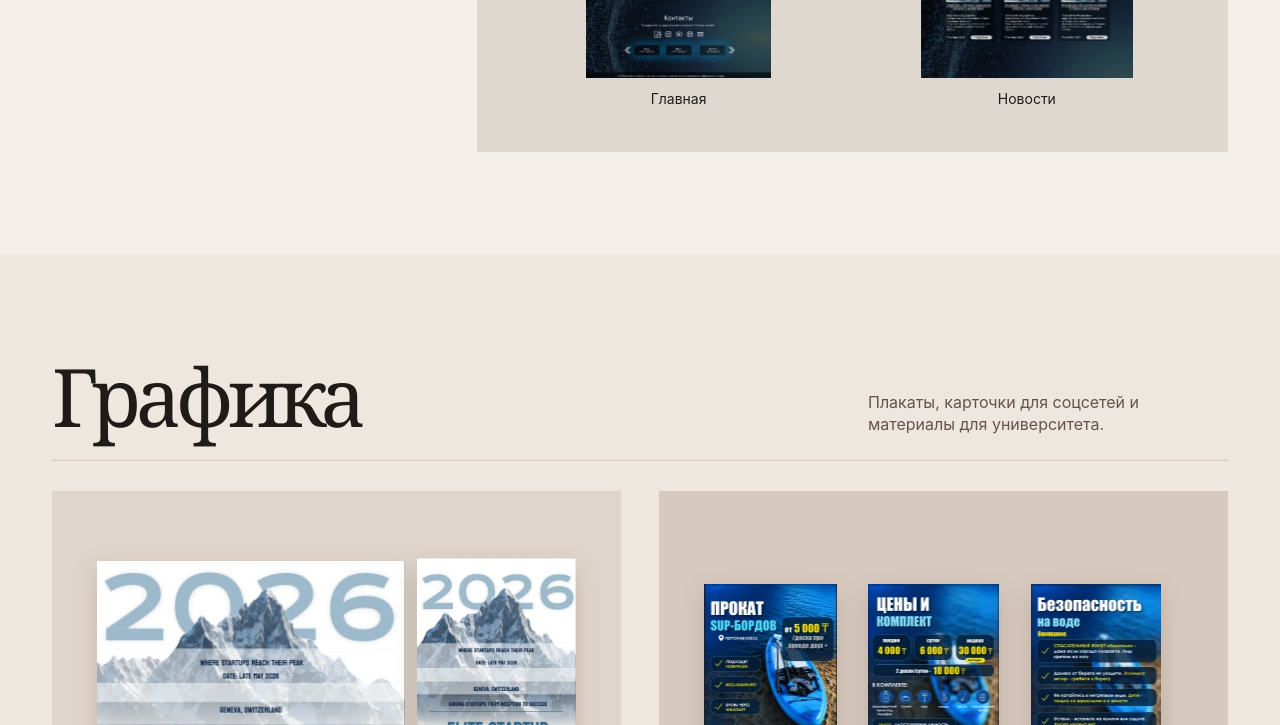
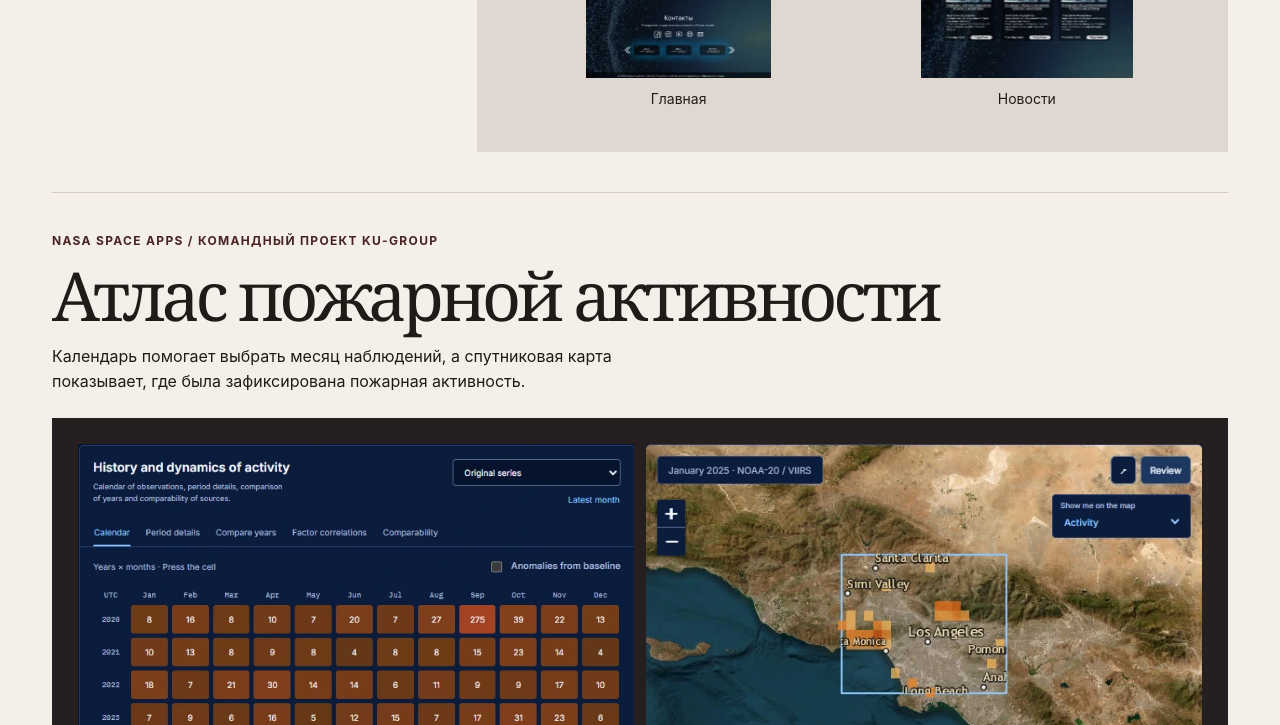
Before and after one commit to Oksana77-f/film-portfolio, a plain HTML site: page index.html in a window 1280 px wide. Shown: the part 3855-4580 px from the top of the page. Drawn offline with Linux system fonts and the light colour scheme.

Commit message:
Show fire activity atlas interface

```diff
--- a/index.html
+++ b/index.html
@@ -87,7 +87,7 @@
     <section class="section wrap" id="interfaces" aria-labelledby="interfaces-title">
       <div class="section-intro">
         <h2 id="interfaces-title">Интерфейсы</h2>
-        <p>Приложение для часов, карта аварийности и университетские веб-макеты.</p>
+        <p>Приложение для часов, геоаналитика и университетские веб-макеты.</p>
       </div>
       <article class="interface">
         <div class="interface-copy">
@@ -134,6 +134,23 @@
         <div class="sana-board">
           <figure><a class="zoom" href="./assets/ai-sana-home.webp" data-zoom aria-label="Увеличить главную страницу AI SANA"><img src="./assets/ai-sana-home.webp" alt="Главная страница AI SANA с карточками ИИ-агентов" width="221" height="456" loading="lazy"></a><figcaption>Главная</figcaption></figure>
           <figure><a class="zoom" href="./assets/ai-sana-news.webp" data-zoom aria-label="Увеличить страницу новостей AI SANA"><img src="./assets/ai-sana-news.webp" alt="Страница новостей AI SANA с карточками публикаций" width="222" height="399" loading="lazy"></a><figcaption>Новости</figcaption></figure>
+        </div>
+      </article>
+      <article class="interface interface-data atlas">
+        <div class="interface-copy">
+          <p class="eyebrow">NASA Space Apps / командный проект KU-group</p>
+          <h3>Атлас пожарной активности</h3>
+          <p>Календарь помогает выбрать месяц наблюдений, а спутниковая карта показывает, где была зафиксирована пожарная активность.</p>
+        </div>
+        <div class="data-board">
+          <figure>
+            <a class="zoom" href="./assets/fire-calendar.webp" data-zoom aria-label="Увеличить календарь наблюдений"><img src="./assets/fire-calendar.webp" alt="Календарь пожарной активности по годам и месяцам" width="662" height="434" loading="lazy"></a>
+            <figcaption>Календарь наблюдений</figcaption>
+          </figure>
+          <figure>
+            <a class="zoom" href="./assets/fire-map.webp" data-zoom aria-label="Увеличить спутниковую карту"><img src="./assets/fire-map.webp" alt="Спутниковая карта Лос-Анджелеса с выделенными ячейками пожарной активности" width="597" height="386" loading="lazy"></a>
+            <figcaption>Спутниковая карта</figcaption>
+          </figure>
         </div>
       </article>
     </section>
--- a/styles.css
+++ b/styles.css
@@ -104,6 +104,7 @@ h3 { font-size: clamp(1.25rem, 2.4vw, 2rem); line-height: 1.16; letter-spacing:
 .interface-copy .note { margin-top: 12px; }
 .watch-board, .sana-board { display: grid; grid-template-columns: 1fr 1fr; align-items: start; gap: clamp(12px, 3vw, 30px); padding: clamp(14px, 4vw, 42px); }
 .interface.interface-data { grid-template-columns: 1fr; gap: 24px; padding-bottom: 40px; }
+.interface.atlas { margin-top: 40px; padding-bottom: 0; }
 .interface-data .interface-copy p:not(.eyebrow) { max-width: 62ch; }
 .data-board { display: grid; grid-template-columns: 1fr 1fr; gap: 12px; padding: clamp(12px, 2.5vw, 26px); background: #251f1f; color: #efdfd8; }
 .data-board figure { min-width: 0; }
@@ -172,6 +173,7 @@ figcaption { padding-top: 10px; font-size: .875rem; text-align: center; }
   .interface { gap: 18px; padding-block: 9px 27px; }
   .interface + .interface { padding-top: 27px; }
   .interface.interface-data { gap: 18px; padding-bottom: 27px; }
+  .interface.atlas { margin-top: 27px; padding-bottom: 0; }
   .data-board { grid-template-columns: 1fr; gap: 18px; }
   .university { gap: 5px; padding-top: 23px; }
 }
```
Also changed, not shown: assets/fire-calendar.webp (added), assets/fire-map.webp (added).
